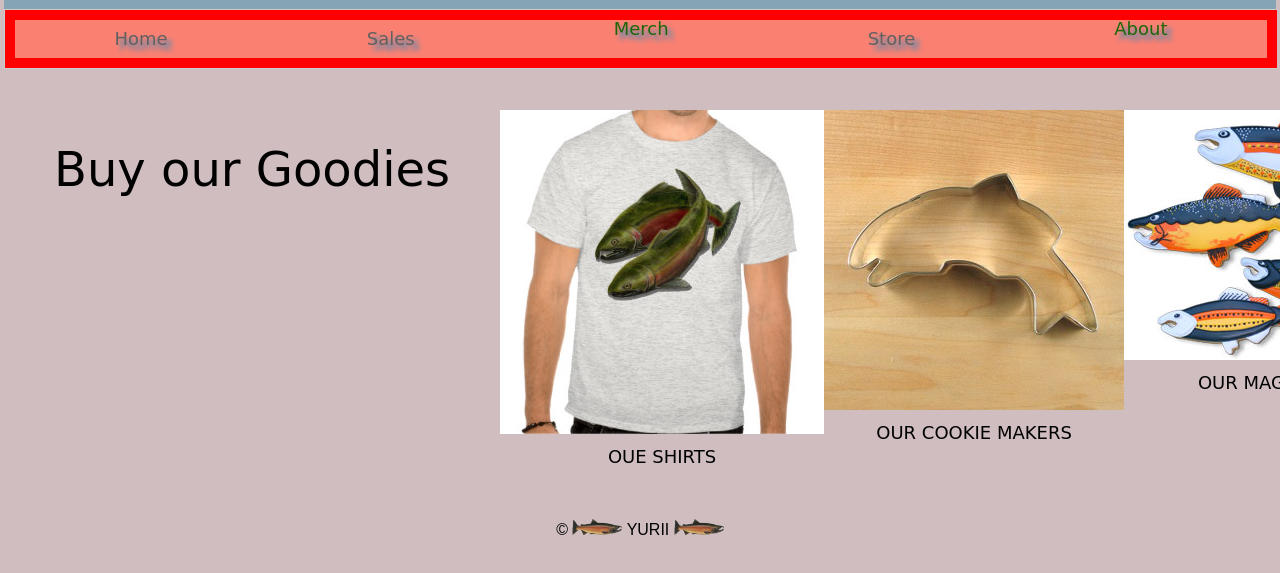
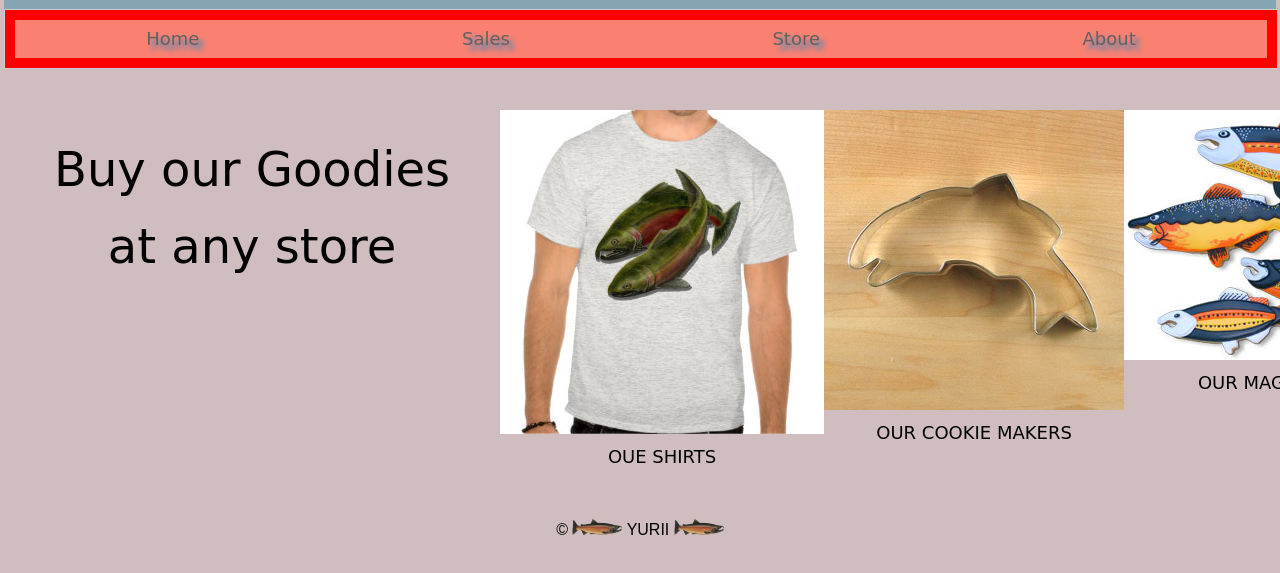
Before and after one commit to yhluk/cookie-stand, a plain HTML site: page store.html in a window 1280 px wide. Shown: the part 155-728 px from the top of the page. Drawn offline with Linux system fonts and the light colour scheme; a web font is replaced by a local one.

Commit message:
polishing

```diff
--- a/store.html
+++ b/store.html
@@ -21,16 +21,17 @@
       <ul>
   <li><h3><a href="index.html">Home</a></h3></li>
   <li><h3><a href="sales.html">Sales</a></h3></li>
-  <li><h3>Merch</h3></li>
+  <!-- <li><h3>Merch</h3></li> -->
   <li><h3><a href="store.html">Store</a></h3></li>
-  <li><h3>About</h3></li>
+  <li><h3><a href="#about">About</a> </h3></li>
 
   </nav>
   </header>
 <br>
 <br>
 <main >
-      <h1>Buy our Goodies</h1>
+      <h1>Buy our Goodies <br>
+         at any store</h1>
       <br>
   <section>
     <ul>
```
Also changed, not shown: index.html (+3 -3 lines), sales.html (+2 -2 lines).
